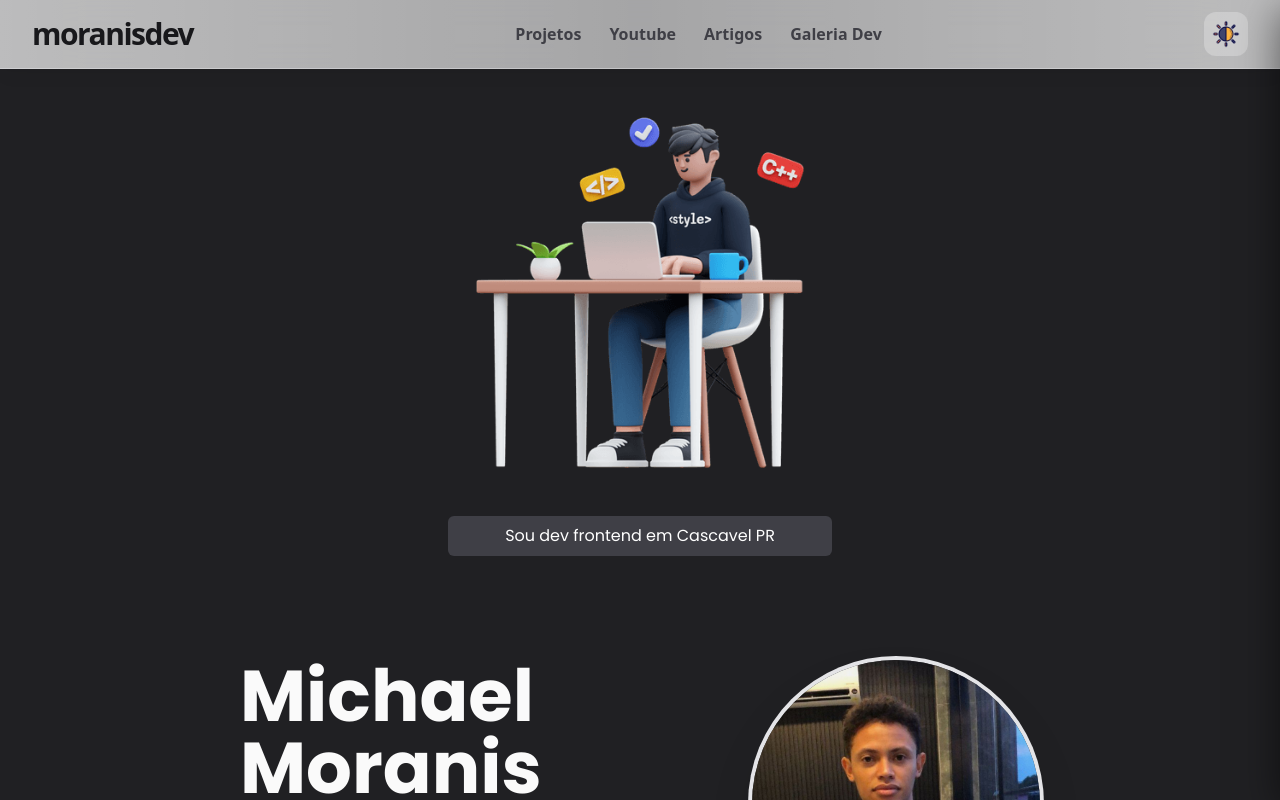
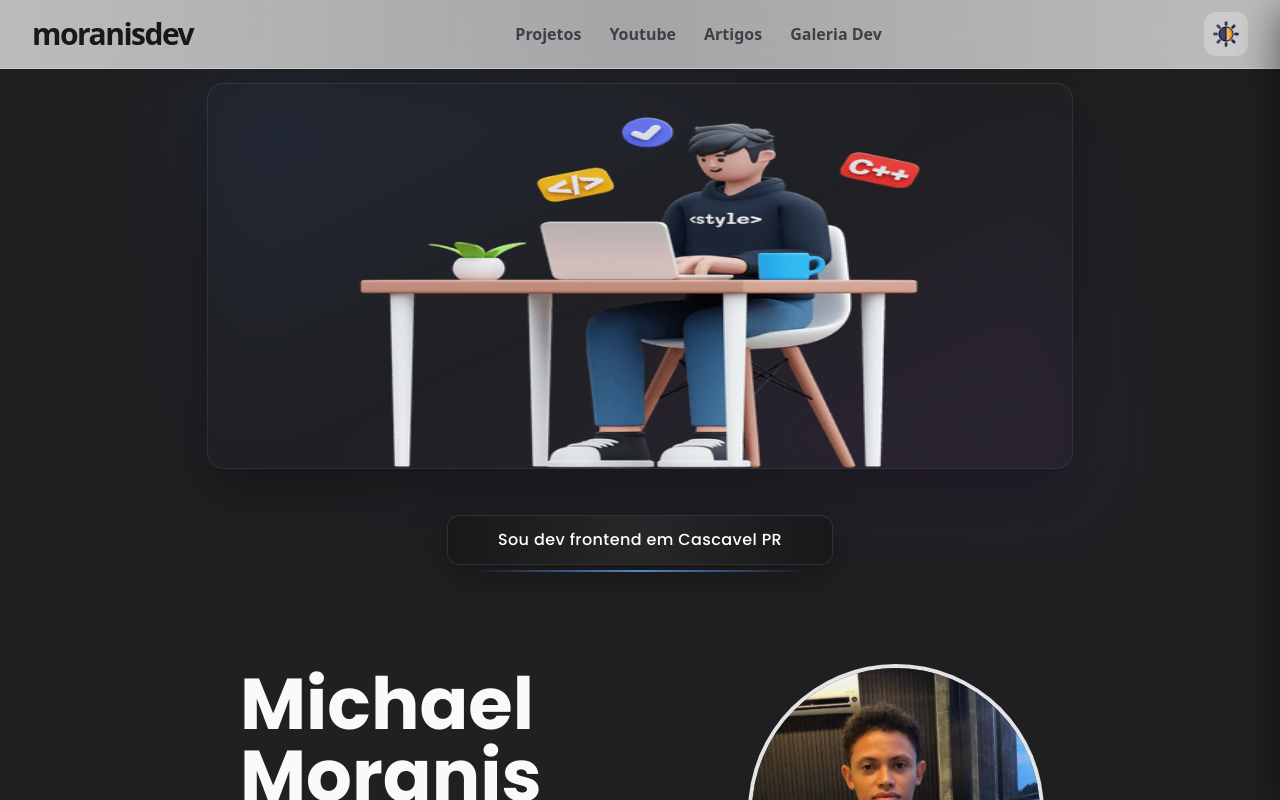
Before and after one commit to MichaelMoranis/portifolio, a React (Vite) app: page / in a window 1280 px wide. Shown: the top 800 px of the page. Built offline with nearby package versions, Linux system fonts and the light colour scheme.

Commit message:
fix(banner): center caption width
- centraliza o texto do Bar sem ampliar a imagem
- restaura a largura original do bloco do texto

```diff
--- a/src/components/Banner/index.tsx
+++ b/src/components/Banner/index.tsx
@@ -1,21 +1,43 @@
+import { motion, useReducedMotion } from "framer-motion";
 import imgBanner from "../../assets/developer.png";
 import Bar from "../Bar";
 
 function Banner() {
+  const shouldReduceMotion = useReducedMotion();
+
   return (
-    <div className="flex flex-col items-center content-center md:w-full lg:w-full gap-8">
-      <div className="flex flex-col items-center pb-4">
+    <motion.figure
+      className="flex flex-col items-center w-full gap-8"
+      initial={shouldReduceMotion ? false : { opacity: 0, y: 16 }}
+      animate={shouldReduceMotion ? undefined : { opacity: 1, y: 0 }}
+      transition={{ duration: 0.6, ease: "easeOut" }}
+    >
+      <div className="group relative flex flex-col items-center pb-4 w-full">
+        <div className="absolute -inset-3 rounded-2xl bg-gradient-to-br from-blue-500/15 via-transparent to-purple-500/15 blur-2xl opacity-70
+          motion-safe:group-hover:opacity-100 motion-safe:transition-opacity motion-safe:duration-500 motion-reduce:transition-none"
+        />
         <img
-          className="rounded-md w-96 md:w-full md:h-96 "
+          className="relative rounded-2xl w-full max-w-md md:max-w-none md:w-full md:h-96 h-auto
+            ring-1 ring-white/10 shadow-[0_20px_60px_rgba(0,0,0,0.35)]
+            motion-safe:transition-transform motion-safe:duration-500 motion-safe:ease-out
+            motion-safe:group-hover:scale-[1.02] motion-reduce:transition-none"
           src={imgBanner}
           loading="lazy"
-          height="300px"
-          width="300px"
-          alt="imagem de mesa homeoffice"
+          height={300}
+          width={300}
+          alt="Ilustracao de home office"
         />
       </div>
-      <Bar text="Sou dev frontend em Cascavel PR" />
-    </div>
+      <figcaption className="w-full flex justify-center">
+        <motion.div
+          initial={shouldReduceMotion ? false : { opacity: 0, y: 12 }}
+          animate={shouldReduceMotion ? undefined : { opacity: 1, y: 0 }}
+          transition={{ duration: 0.5, delay: 0.1, ease: "easeOut" }}
+        >
+          <Bar text="Sou dev frontend em Cascavel PR" />
+        </motion.div>
+      </figcaption>
+    </motion.figure>
   );
 }
 
--- a/src/components/Bar/index.tsx
+++ b/src/components/Bar/index.tsx
@@ -4,8 +4,16 @@ interface TextProps {
 
 function Bar({ text }: TextProps) {
   return (
-    <div className="flex items-center justify-center bg-zinc-700 rounded-md p-2 text-center w-80 md:w-96 text-white lg:w-96">
-      {text}
+    <div className="relative w-80 md:w-96 lg:w-96">
+      <div className="flex items-center justify-center rounded-xl p-3 text-center
+        bg-gradient-to-r from-zinc-900 via-zinc-800 to-zinc-900 text-white
+        ring-1 ring-white/10 shadow-[0_12px_40px_rgba(0,0,0,0.35)]">
+        <span className="font-medium tracking-wide">
+          {text}
+        </span>
+      </div>
+      <span className="pointer-events-none absolute -bottom-2 left-6 right-6 h-0.5
+        bg-gradient-to-r from-transparent via-blue-400/80 to-transparent" />
     </div>
   );
 }
```
